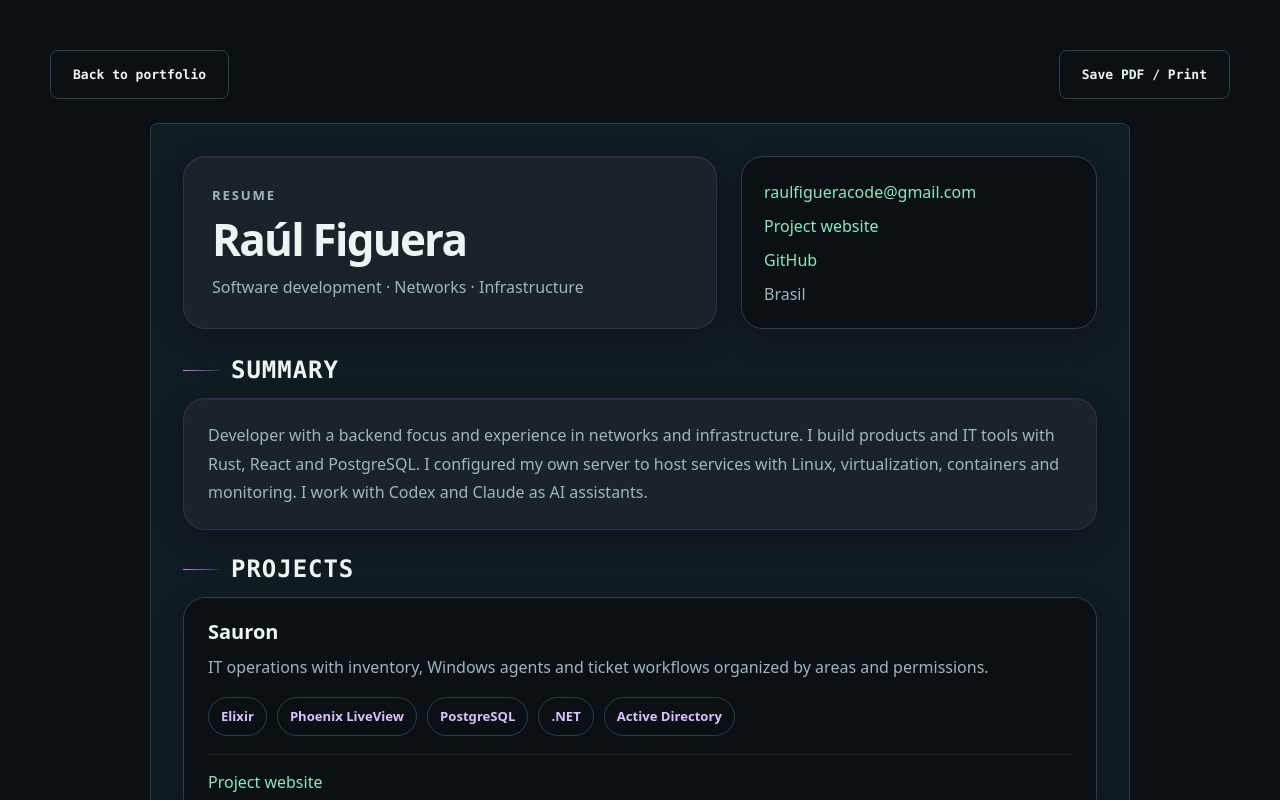
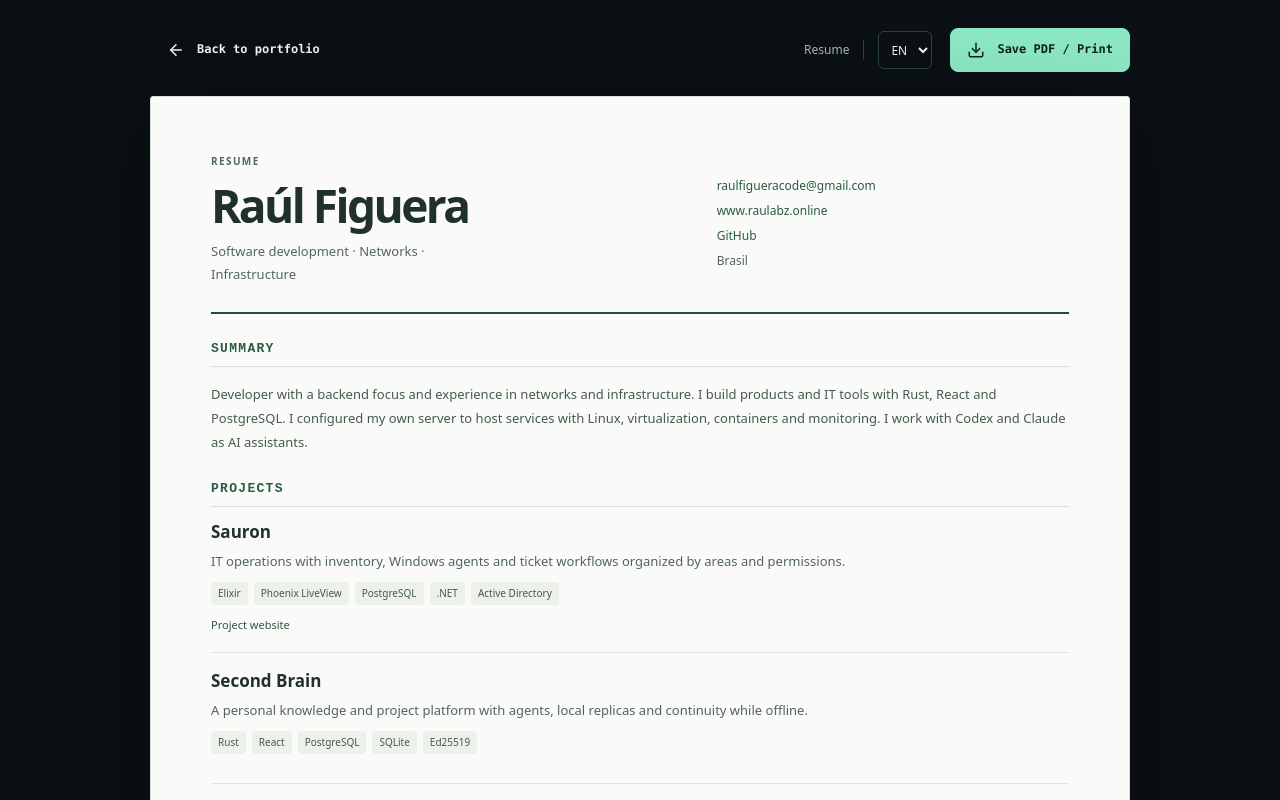
Before and after one commit to raucode/Portfolio, a React (Vite) app: page /resume in a window 1280 px wide. Shown: the top 800 px of the page. Built offline with nearby package versions, Linux system fonts and the light colour scheme.

Commit message:
Simplify web resume preview while preserving PDF export

```diff
--- a/src/components/cv/CvDocument.jsx
+++ b/src/components/cv/CvDocument.jsx
@@ -50,7 +50,7 @@ export default function CvDocument({ cv }) {
           ) : null}
 
           {basics?.website ? (
-            <p>{renderLink(t.site, basics.website)}</p>
+            <p>{renderLink(<><span className="no-print">{basics.website.replace(/^https?:\/\//, "").replace(/\/$/, "")}</span><span className="cv-document__contact-print-label">{t.site}</span></>, basics.website)}</p>
           ) : null}
 
           {basics?.github ? (
--- a/src/main.jsx
+++ b/src/main.jsx
@@ -5,6 +5,7 @@ import App from "./App";
 import { LanguageProvider } from "./context/LanguageContext";
 import "./styles/sections/cv.css";
 import "./styles/portfolio.css";
+import "./styles/resume-preview.css";
 
 const Router = window.location.protocol === "file:" ? MemoryRouter : BrowserRouter;
 
--- a/src/pages/ResumePage.jsx
+++ b/src/pages/ResumePage.jsx
@@ -1,4 +1,5 @@
 import { Link } from "react-router-dom";
+import { ArrowLeft, Download } from "lucide-react";
 import Container from "../components/ui/Container";
 import CvDocument from "../components/cv/CvDocument";
 import { useCvData } from "../lib/content/useContent";
@@ -8,7 +9,7 @@ import { useLanguage } from "../context/LanguageContext";
 import { portfolioCopy } from "../locales/portfolio";
 
 export default function ResumePage() {
-  const { language } = useLanguage();
+  const { language, setLanguage } = useLanguage();
   const t = portfolioCopy[language];
   const cv = useCvData();
 
@@ -19,14 +20,24 @@ export default function ResumePage() {
       <Container>
         <div className="cv-preview-actions no-print">
           <Link to="/" className="button">
+            <ArrowLeft size={16} aria-hidden="true" />
             {t.back}
           </Link>
 
+          <div className="cv-preview-meta">
+            <span>{cv.meta.title}</span>
+            <label className="sr-only" htmlFor="resume-language">{t.language}</label>
+            <select id="resume-language" className="language" value={language} onChange={event => setLanguage(event.target.value)}>
+              <option value="es">ES</option><option value="en">EN</option><option value="pt">PT</option>
+            </select>
+          </div>
+
           <button
             type="button"
-            className="button button--primary"
+            className="button primary"
             onClick={exportCvToPdf}
           >
+            <Download size={16} aria-hidden="true" />
             {t.print}
           </button>
         </div>
--- /dev/null
+++ b/src/styles/resume-preview.css
@@ -0,0 +1,72 @@
+/* Screen-only presentation. Print/PDF keeps its existing layout and styling. */
+@media screen {
+  .cv-preview-page { padding: 28px 0 72px; }
+  .cv-preview-page > .container { width: min(1020px, calc(100% - 48px)); }
+  .cv-preview-actions {
+    max-width: 980px;
+    margin: 0 auto 24px;
+    display: flex;
+    align-items: center;
+    gap: 18px;
+  }
+  .cv-preview-actions .button { font-size: 12px; min-height: 44px; padding: 11px 16px; }
+  .cv-preview-actions > a { background: transparent; border-color: transparent; padding-left: 0; }
+  .cv-preview-actions > a:hover { color: var(--accent); background: transparent; transform: none; }
+  .cv-preview-meta { display: flex; align-items: center; gap: 14px; margin-left: auto; color: var(--muted); font-size: 12px; }
+  .cv-preview-meta > span { padding-right: 14px; border-right: 1px solid var(--line); }
+  .cv-preview-meta .language { min-height: 38px; background: transparent; }
+  .cv-preview-page .cv-document {
+    padding: 56px 60px;
+    background: #fafbf8;
+    color: #20312d;
+    border: 1px solid #d6ded8;
+    border-radius: 3px;
+    box-shadow: 0 24px 80px #0005;
+    backdrop-filter: none;
+  }
+  .cv-preview-page .cv-document__hero { grid-template-columns: minmax(0, 1.35fr) minmax(0, 1fr); gap: 30px; align-items: start; padding-bottom: 27px; margin-bottom: 0; border-bottom: 2px solid #254b3d; }
+  .cv-preview-page .cv-document__identity,
+  .cv-preview-page .cv-document__contact-card,
+  .cv-preview-page .cv-document__panel,
+  .cv-preview-page .cv-document__project-card,
+  .cv-preview-page .cv-document__stack-card { background: transparent; border: 0; border-radius: 0; box-shadow: none; padding: 0; }
+  .cv-preview-page .cv-document__eyebrow { color: #52685d; font-size: 10px; margin-bottom: 12px; }
+  .cv-preview-page .cv-document__name { color: #20312d; font-size: clamp(34px, 3.8vw, 46px); letter-spacing: -.055em; }
+  .cv-preview-page .cv-document__role { color: #53655d; font-size: 13px; line-height: 1.7; margin-top: 12px; max-width: 36ch; }
+  .cv-preview-page .cv-document__contact-card { gap: 7px; font-size: 12px; padding-top: 24px; overflow-wrap: anywhere; }
+  .cv-preview-page .cv-document a { color: #285b45; }
+  .cv-preview-page .cv-document a:hover { color: #143d2b; text-decoration: underline; text-underline-offset: 4px; }
+  .cv-preview-page .cv-document a:focus-visible { outline-color: #285b45; }
+  .cv-preview-page .cv-document__contact-card p { color: #53655d; }
+  .cv-preview-page .cv-document__section { margin-top: 28px; }
+  .cv-preview-page .cv-document__section-heading { padding-bottom: 10px; border-bottom: 1px solid #d7dfd8; margin-bottom: 15px; }
+  .cv-preview-page .cv-document__section-line { display: none; }
+  .cv-preview-page .cv-document__section-heading h2 { color: #285b45; font-size: 13px; letter-spacing: .1em; font-family: ui-monospace, monospace; }
+  .cv-preview-page .cv-document__summary { color: #46594e; font-size: 13px; line-height: 1.85; }
+  .cv-preview-page .cv-document__project-list { gap: 0; }
+  .cv-preview-page .cv-document__project-card { padding: 18px 0; border-bottom: 1px solid #e0e5e0; }
+  .cv-preview-page .cv-document__project-card:first-child { padding-top: 0; }
+  .cv-preview-page .cv-document__project-card:last-child { padding-bottom: 0; border-bottom: 0; }
+  .cv-preview-page .cv-document__project-top h3 { color: #20312d; font-size: 17px; margin-bottom: 7px; }
+  .cv-preview-page .cv-document__project-top p { color: #53655d; font-size: 13px; line-height: 1.75; }
+  .cv-preview-page .cv-document__contact-print-label { display: none; }
+  .cv-preview-page .cv-document__tags { background: transparent; border: 0; gap: 6px; margin-top: 10px; }
+  .cv-preview-page .cv-document__tag { color: #46594e; background: #edf1eb; border: 0; border-radius: 3px; font-size: 10px; font-weight: 500; padding: 3px 7px; }
+  .cv-preview-page .cv-document__links { border: 0; padding-top: 0; margin-top: 11px; font-size: 11px; gap: 15px; }
+  .cv-preview-page .cv-document__stack-list { grid-template-columns: repeat(2, minmax(0, 1fr)); gap: 18px 28px; }
+  .cv-preview-page .cv-document__stack-card h3 { color: #20312d; font-size: 12px; margin-bottom: 5px; }
+  .cv-preview-page .cv-document__stack-card p { color: #53655d; font-size: 11px; line-height: 1.75; }
+}
+@media screen and (max-width: 760px) {
+  .cv-preview-page { padding: 18px 0 38px; }
+  .cv-preview-page > .container { width: calc(100% - 28px); }
+  .cv-preview-actions { display: grid; grid-template-columns: 1fr auto; gap: 10px; margin-bottom: 17px; }
+  .cv-preview-actions > a { justify-content: flex-start; font-size: 11px; }
+  .cv-preview-meta { margin: 0; justify-content: flex-end; }
+  .cv-preview-meta > span { display: none; }
+  .cv-preview-actions > button { grid-column: 1 / -1; }
+  .cv-preview-page .cv-document { padding: 28px 24px; }
+  .cv-preview-page .cv-document__hero { grid-template-columns: 1fr; gap: 15px; padding-bottom: 22px; }
+  .cv-preview-page .cv-document__contact-card { padding-top: 0; }
+  .cv-preview-page .cv-document__stack-list { grid-template-columns: 1fr; gap: 16px; }
+}
```
Also changed, not shown: 1 other file (tests, documents, lock files or other folders).
